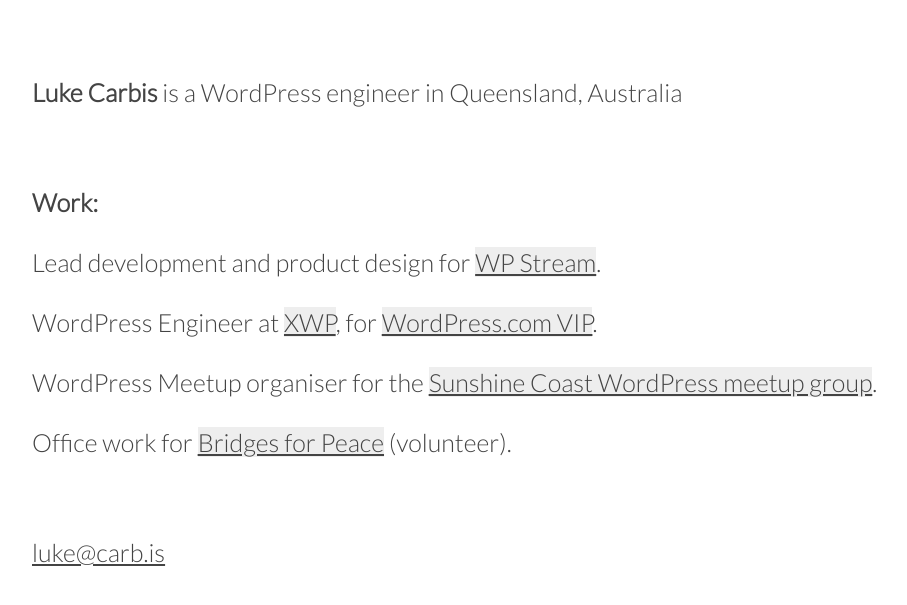
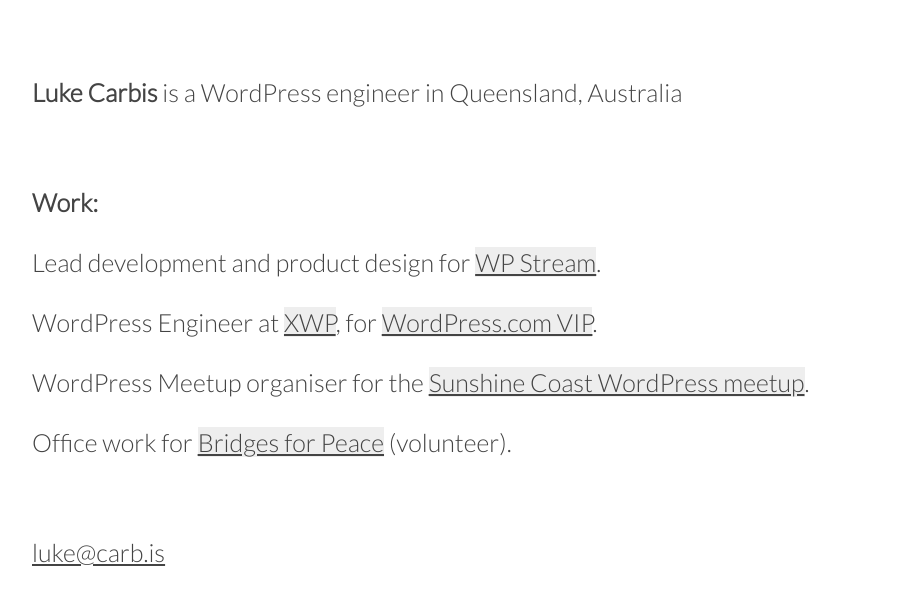
Before and after one commit to lukecarbis/old-carb.is, a Jekyll site: the page built from index.html, in a window 1280 px wide. Shown: the top 605 px of the page, without its empty margins (128-1035 px from the left). Built offline with Jekyll 4.4.1, drawn with Linux system fonts in a browser that asks for light colours.

Commit message:
Slight adjustment to wording

```diff
--- a/_config.yml
+++ b/_config.yml
@@ -11,7 +11,7 @@
 work:
   - "Lead development and product design for [WP Stream](https://wp-stream.com)."
   - "WordPress Engineer at [XWP](http://xwp.co), for [WordPress.com VIP](https://vip.wordpress.com)."
-  - "WordPress Meetup organiser for the [Sunshine Coast WordPress meetup group](https://wpsc.co)."
+  - "WordPress Meetup organiser for the [Sunshine Coast WordPress meetup](https://wpsc.co)."
   - "Office work for [Bridges for Peace](http://bridgesforpeace.com) (volunteer)."
 
 # Build settings
```
